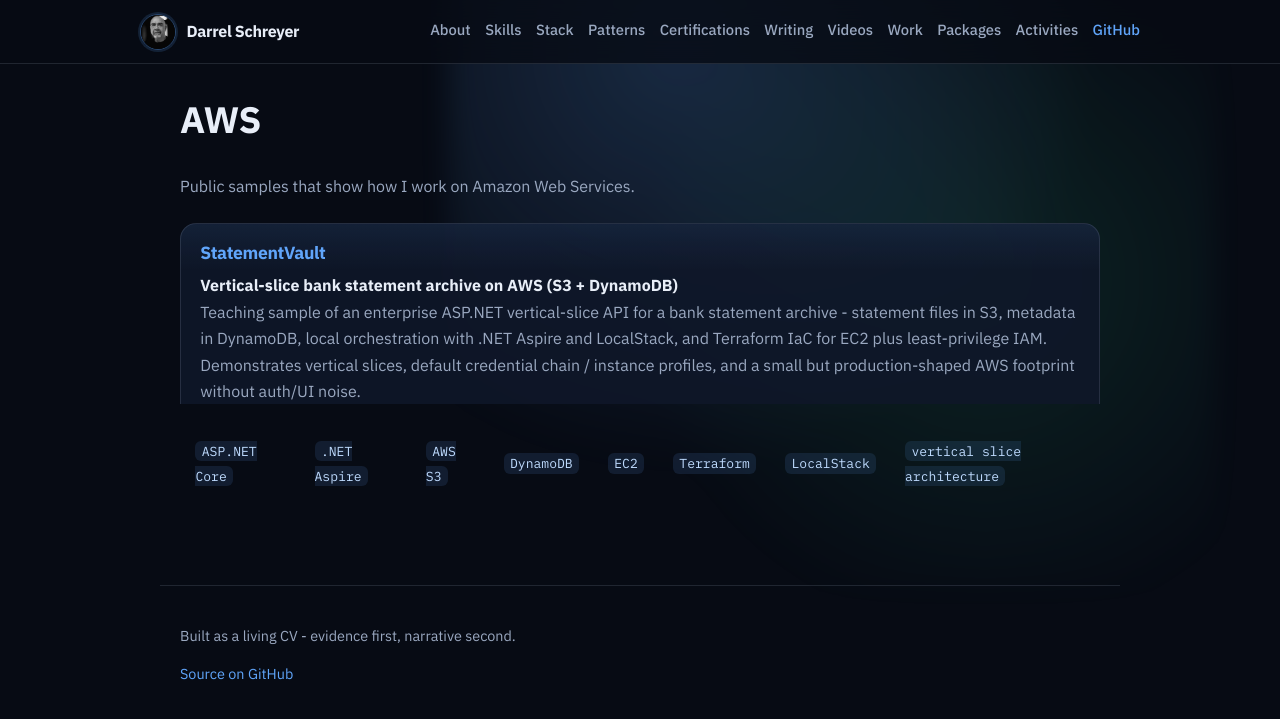
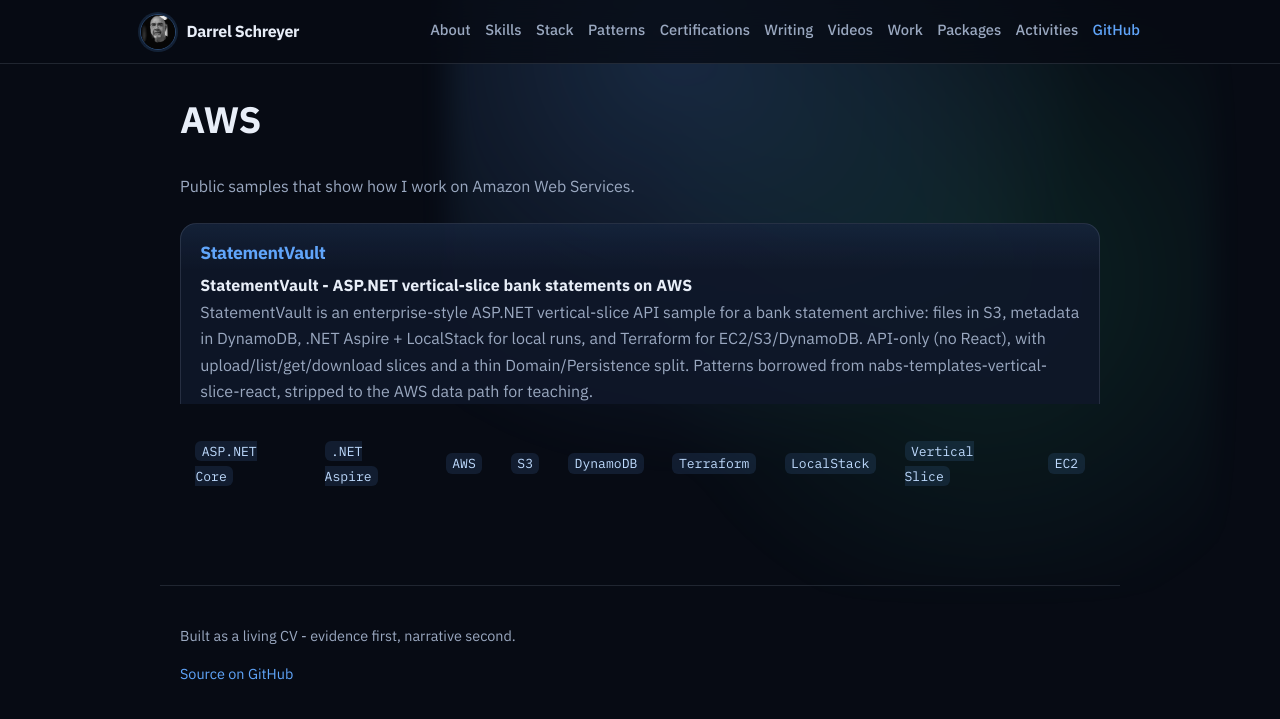
Before and after one commit to nabs-darrel-schreyer/aboutme, a Jekyll site: the page built from skills/aws.md, in a window 1280 px wide. Shown: the top 719 px of the page. Built offline with Jekyll 4.4.1, drawn with Linux system fonts in a browser that asks for light colours.

Commit message:
Refresh StatementVault CV blurb from showcase handoff.

```diff
--- a/skills/aws.md
+++ b/skills/aws.md
@@ -10,8 +10,8 @@ Public samples that show how I work on Amazon Web Services.
 
 ### [StatementVault](https://github.com/nabs-darrel-schreyer/StatementVault)
 
-**Vertical-slice bank statement archive on AWS (S3 + DynamoDB)**
+**StatementVault - ASP.NET vertical-slice bank statements on AWS**
 
-Teaching sample of an enterprise ASP.NET vertical-slice API for a bank statement archive - statement files in S3, metadata in DynamoDB, local orchestration with .NET Aspire and LocalStack, and Terraform IaC for EC2 plus least-privilege IAM. Demonstrates vertical slices, default credential chain / instance profiles, and a small but production-shaped AWS footprint without auth/UI noise.
+StatementVault is an enterprise-style ASP.NET vertical-slice API sample for a bank statement archive: files in S3, metadata in DynamoDB, .NET Aspire + LocalStack for local runs, and Terraform for EC2/S3/DynamoDB. API-only (no React), with upload/list/get/download slices and a thin Domain/Persistence split. Patterns borrowed from nabs-templates-vertical-slice-react, stripped to the AWS data path for teaching.
 
-`ASP.NET Core` | `.NET Aspire` | `AWS S3` | `DynamoDB` | `EC2` | `Terraform` | `LocalStack` | `vertical slice architecture`
+`ASP.NET Core` | `.NET Aspire` | `AWS` | `S3` | `DynamoDB` | `Terraform` | `LocalStack` | `Vertical Slice` | `EC2`
```
Also changed, not shown: skills/dotnet.md (+5 -3 lines).
